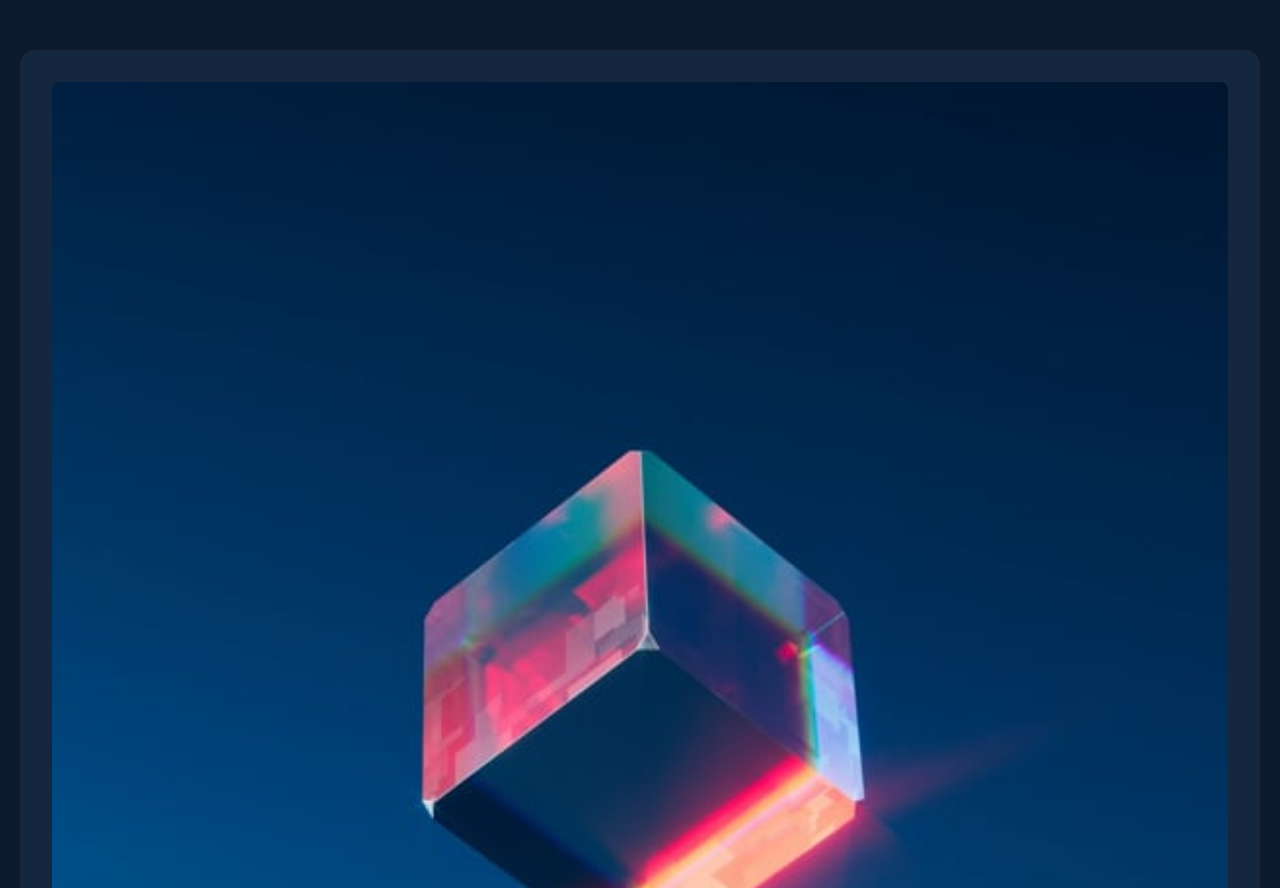
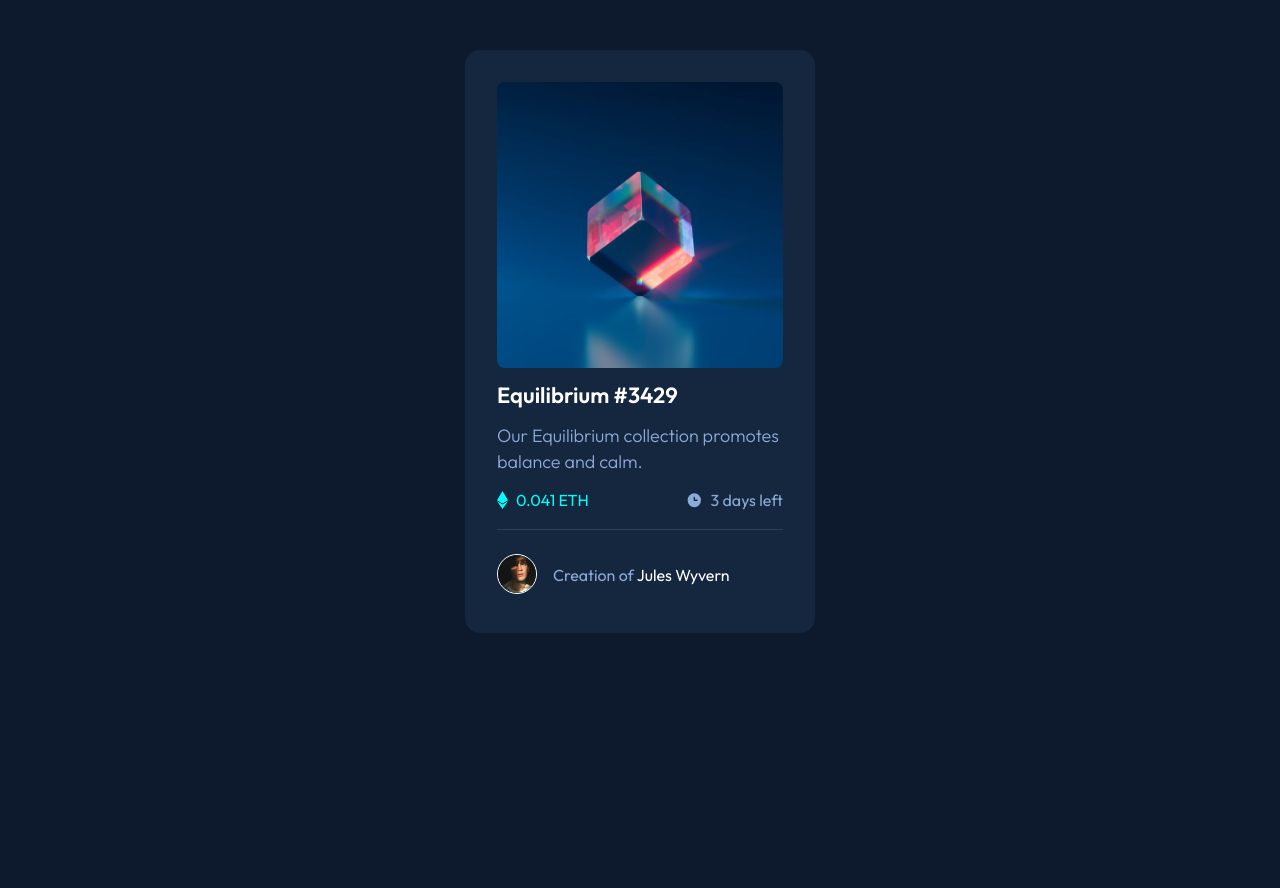
Before and after one commit to geraldoliva/nft-preview-card, a plain HTML site: page index.html in a window 1280 px wide. Shown: the top 888 px of the page. After the commit the page ends 800 px from the top, so only its background shows below. Drawn offline with nearby package versions, Linux system fonts and the light colour scheme.

Commit message:
Center card

```diff
--- a/styles.css
+++ b/styles.css
@@ -16,6 +16,8 @@ body {
 .card {
   background-color: #15263f;
   border-radius: 15px;
+  max-width: 350px;
+  margin: 0 auto;
 }
 
 .container {
```
